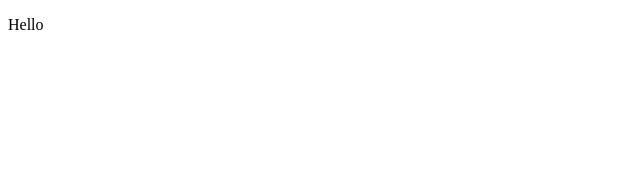
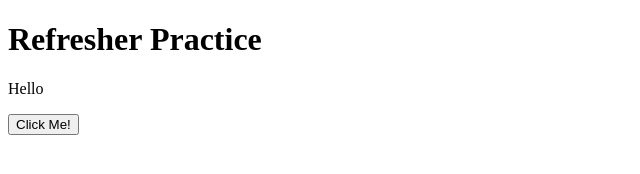
Before and after one commit to Chearsten/WDD331, a plain HTML site: page index.html in a window 1280 px wide. Shown: the whole page, without its empty margins (0-640 px from the left). Drawn offline with Linux system fonts and the light colour scheme.

Commit message:
Update index.html

```diff
--- a/index.html
+++ b/index.html
@@ -3,7 +3,10 @@
 <head>
   <title>Landing Page</title>
   <script>
-
+  		function showCongratulations(theButtonClicked){
+  			document.getElementById("result_display").innerHTML = "Congratulations, you did it!<p>You got the page to update!</p>"
+       			theButtonClicked.innerHTML = "Click Me Again!";
+  		}
   </script>
 
   <style>
@@ -12,6 +15,12 @@
 </head>
 
 <body>
-	<p>Hello</p>
+	<h1>Refresher Practice</h1>
+		<p>Hello</p>
+
+	<button onclick="showCongratulations(this)">Click Me!</button>
+	<section id="result_display"></section>
+</body>
+
 </body>
 </html>
```
